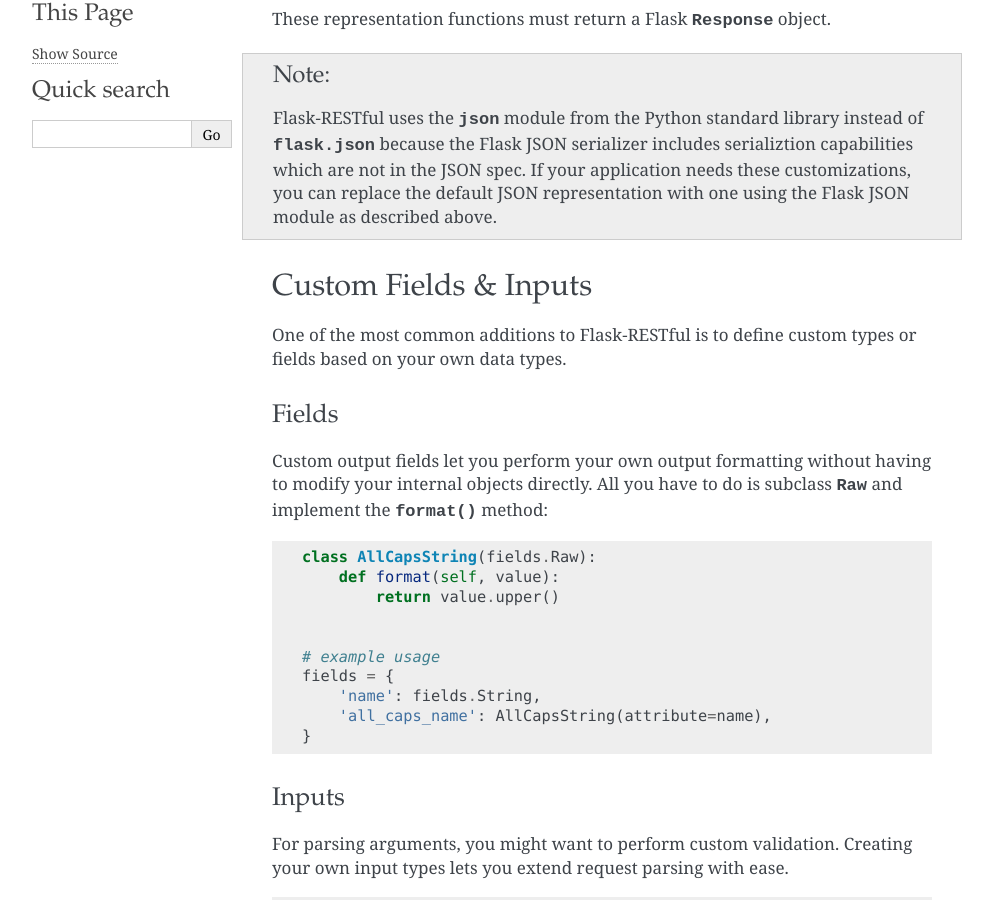
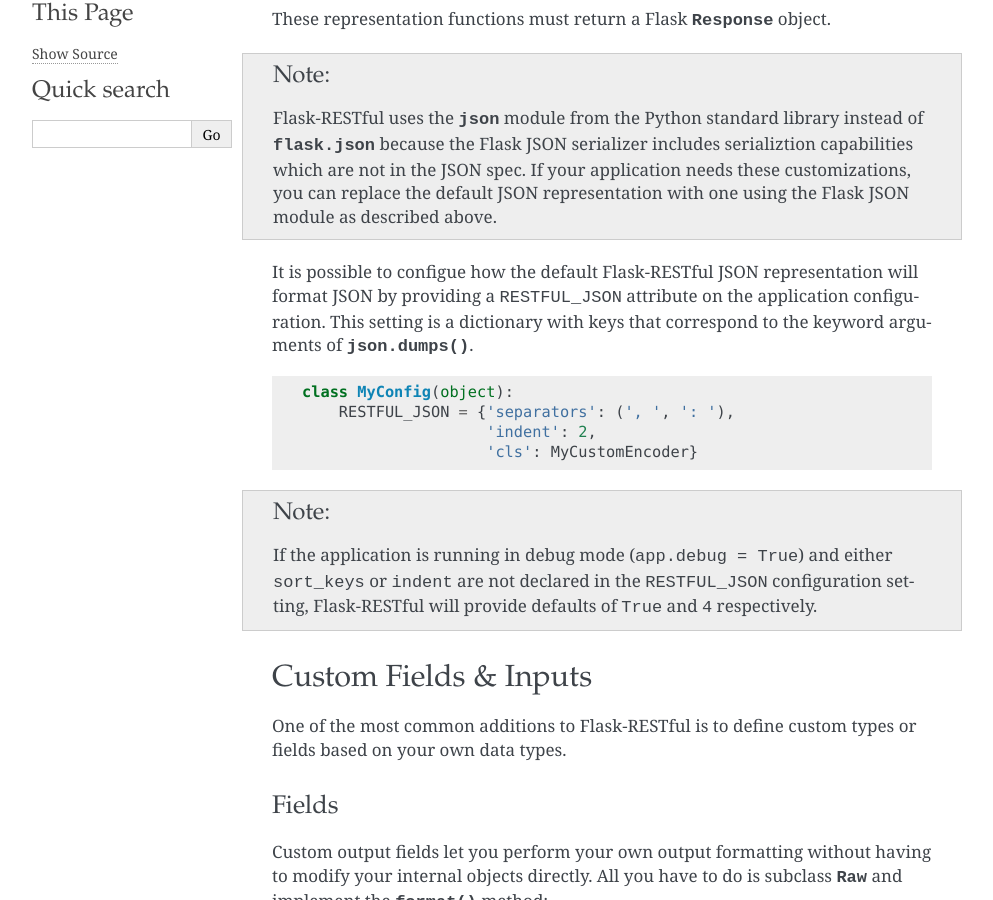
Before and after one commit to HungryCrawler019/flask-RESTful-api, a Sphinx documentation site: the page built from docs/extending.rst, in a window 1280 px wide and 900 px high, scrolled down 595 px. Shown: the whole window, without its empty margins (148-1141 px from the left). Built offline with Sphinx 7.4.7, drawn with Linux system fonts in a browser that asks for light colours.

Commit message:
Add documentation about RESTFUL_JSON setting

```diff
--- a/docs/extending.rst
+++ b/docs/extending.rst
@@ -40,6 +40,22 @@ object.
     application needs these customizations, you can replace the default JSON
     representation with one using the Flask JSON module as described above.
 
+It is possible to configue how the default Flask-RESTful JSON representation
+will format JSON by providing a ``RESTFUL_JSON`` attribute on the application
+configuration. This setting is a dictionary with keys that correspond to the
+keyword arguments of :py:func:`json.dumps`. ::
+
+    class MyConfig(object):
+        RESTFUL_JSON = {'separators': (', ', ': '),
+                        'indent': 2,
+                        'cls': MyCustomEncoder}
+
+.. Note ::
+
+    If the application is running in debug mode (``app.debug = True``) and
+    either ``sort_keys`` or ``indent`` are not declared in the ``RESTFUL_JSON``
+    configuration setting, Flask-RESTful will provide defaults of ``True`` and
+    ``4`` respectively.
 
 Custom Fields & Inputs
 ----------------------
```
